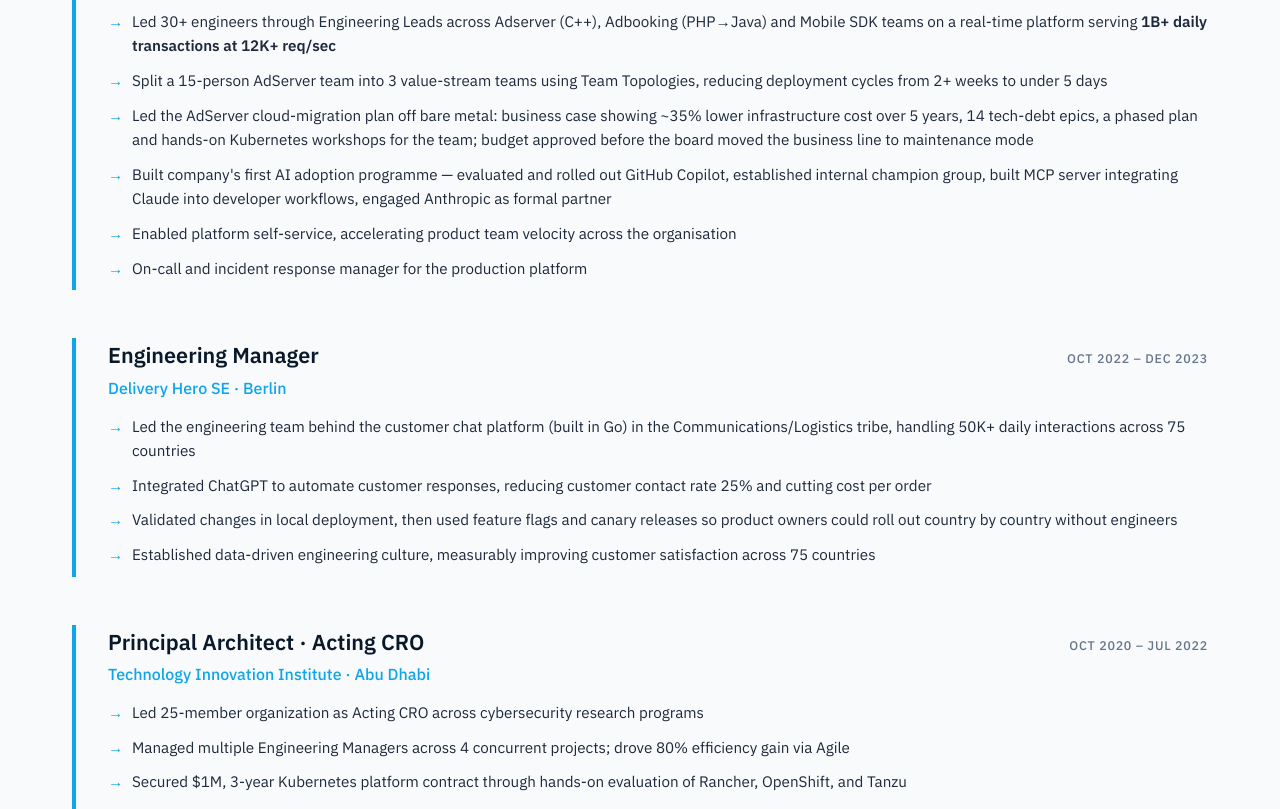
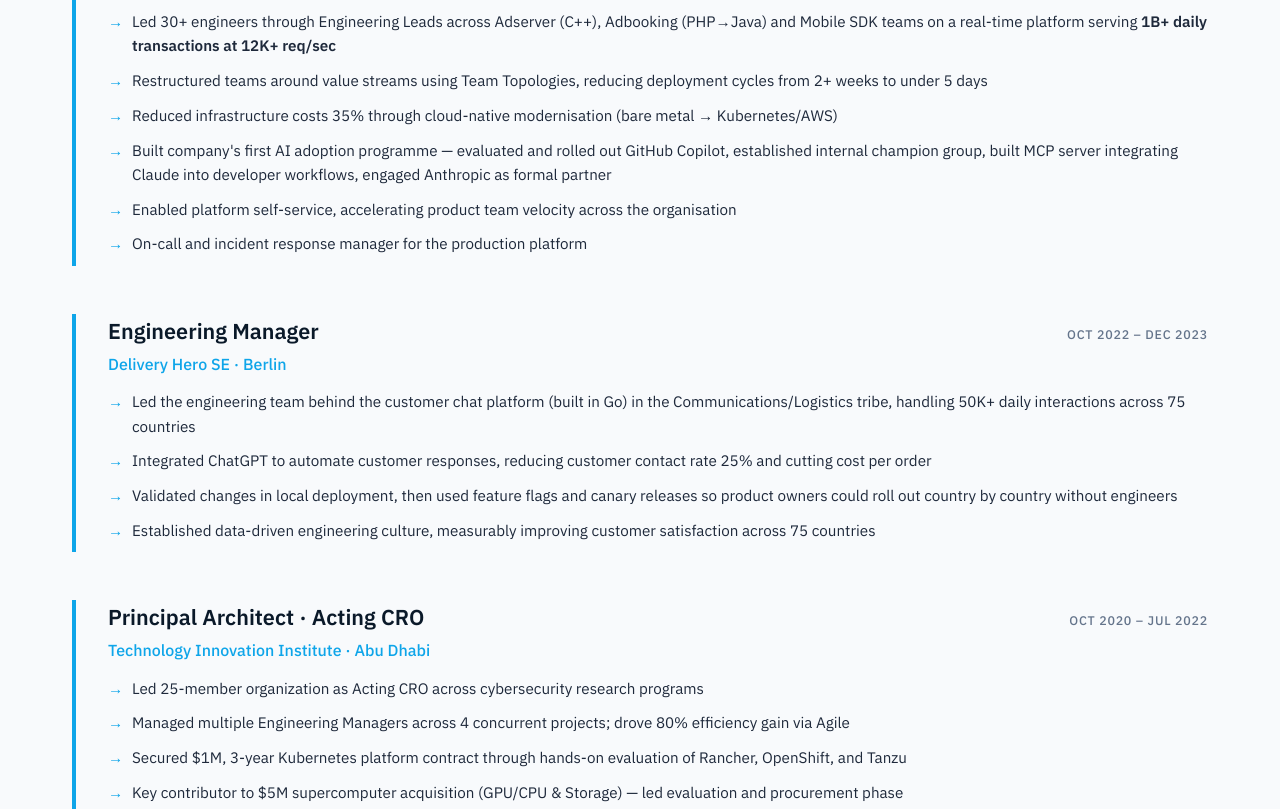
Before and after one commit to codeyrk/codeyrk.github.io, a plain HTML site: page index.html in a window 1280 px wide. Shown: the part 2757-3566 px from the top of the page. Drawn offline with nearby package versions, Linux system fonts and the light colour scheme.

Commit message:
Restore previous Virtual Minds wording to match current CV (#3)
Claude-Session: https://claude.ai/code/session_016SgSGsDPABAdEiaBtjb1Ac

Co-authored-by: Claude Opus 5.5 <noreply@anthropic.com>

```diff
--- a/index.html
+++ b/index.html
@@ -232,8 +232,8 @@
                 </div>
                 <ul class="achievements">
                     <li>Led 30+ engineers through Engineering Leads across Adserver (C++), Adbooking (PHP→Java) and Mobile SDK teams on a real-time platform serving <strong>1B+ daily transactions at 12K+ req/sec</strong></li>
-                    <li>Split a 15-person AdServer team into 3 value-stream teams using Team Topologies, reducing deployment cycles from 2+ weeks to under 5 days</li>
-                    <li>Led the AdServer cloud-migration plan off bare metal: business case showing ~35% lower infrastructure cost over 5 years, 14 tech-debt epics, a phased plan and hands-on Kubernetes workshops for the team; budget approved before the board moved the business line to maintenance mode</li>
+                    <li>Restructured teams around value streams using Team Topologies, reducing deployment cycles from 2+ weeks to under 5 days</li>
+                    <li>Reduced infrastructure costs 35% through cloud-native modernisation (bare metal → Kubernetes/AWS)</li>
                     <li>Built company's first AI adoption programme — evaluated and rolled out GitHub Copilot, established internal champion group, built MCP server integrating Claude into developer workflows, engaged Anthropic as formal partner</li>
                     <li>Enabled platform self-service, accelerating product team velocity across the organisation</li>
                     <li>On-call and incident response manager for the production platform</li>
```
